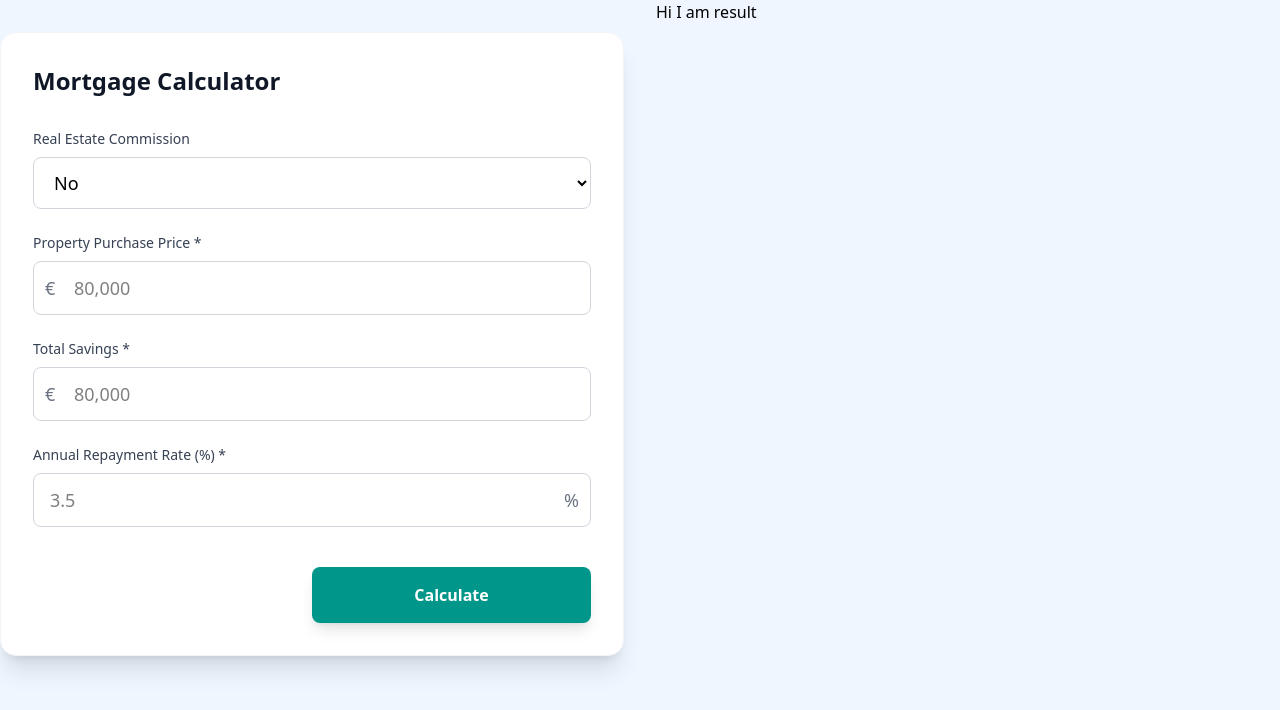
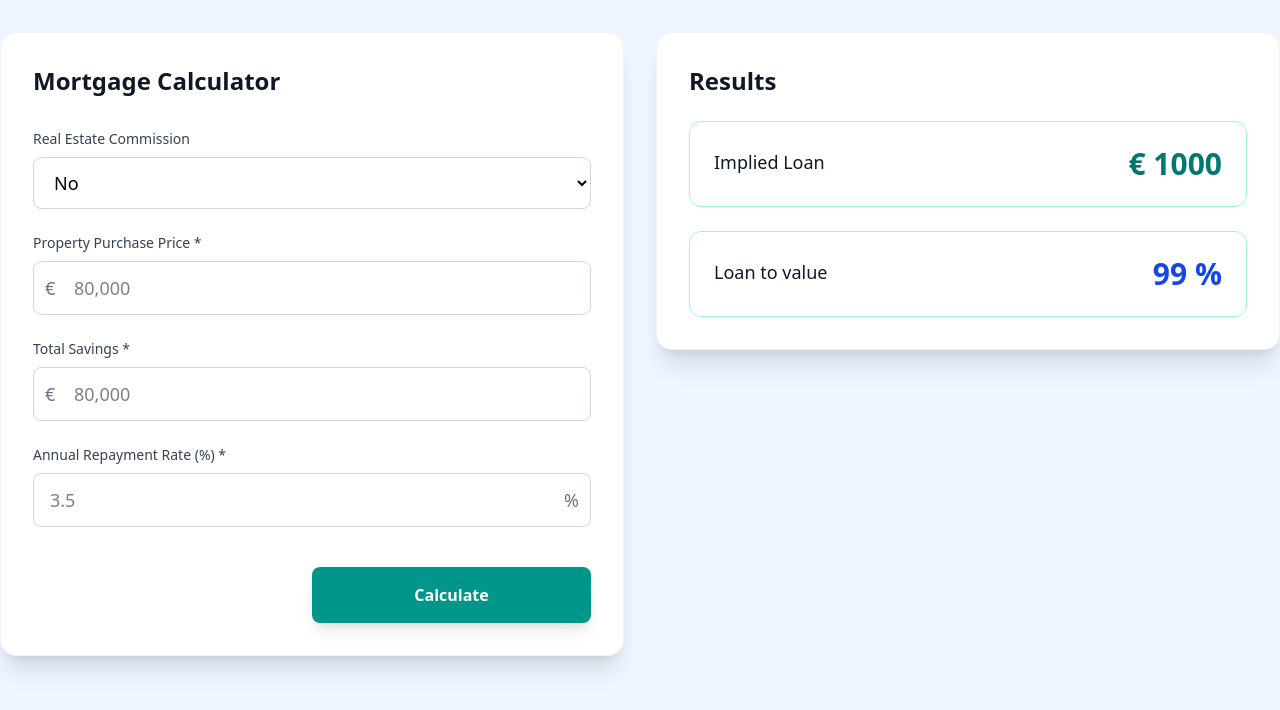
Before and after one commit to i-am-ashwin/mortgage-calculator, a Vue app: page / in a window 1280 px wide. Shown: the top 710 px of the page. Built offline with nearby package versions, Linux system fonts and the light colour scheme.

Commit message:
feat: result template

```diff
--- a/src/components/MortgageResult.vue
+++ b/src/components/MortgageResult.vue
@@ -1,5 +1,27 @@
 <template>
-    <div class="">
-        Hi I am result
+  <div class="bg-white rounded-2xl shadow-xl p-8 mt-8 border border-gray-100">
+    <div class="space-y-6">
+      <h2 class="text-2xl font-semibold text-gray-900">Results</h2>
+      <div class="rounded-xl p-6 border border-teal-200">
+        <div class="flex items-center justify-between">
+          <div>
+            <h3 class="text-lg font-medium text-gray-900 mb-1">Implied Loan</h3>
+          </div>
+          <div class="text-right">
+            <div class="text-3xl font-bold text-teal-700">€ 1000</div>
+          </div>
+        </div>
+      </div>
+            <div class="rounded-xl p-6 border border-teal-200">
+        <div class="flex items-center justify-between">
+          <div>
+            <h3 class="text-lg font-medium text-gray-900 mb-1">Loan to value</h3>
+          </div>
+          <div class="text-right">
+            <div class="text-3xl font-bold text-blue-700">99 %</div>
+          </div>
+        </div>
+      </div>
     </div>
+  </div>
 </template>
```
